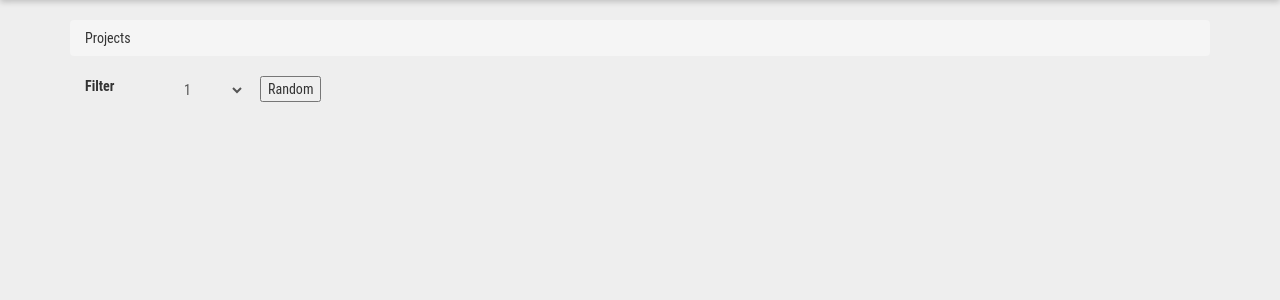
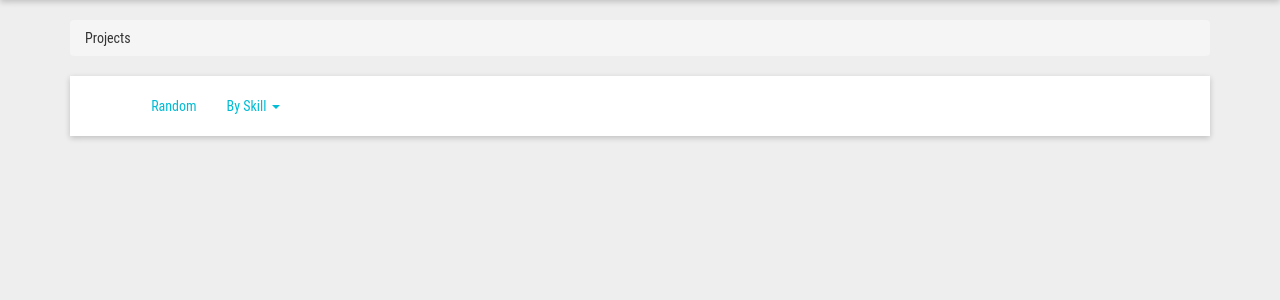
Before and after one commit to maticrivo/hackathing, a Flask app: template app/templates/projects.html in a window 1280 px wide. Shown: the part 120-420 px from the top of the page. Run offline with Flask 2, Linux system fonts and the light colour scheme; the template is opened without the code that fills it: most values are stand-ins (such as "Sample title", 1, 10 or a date in 2020); style sheets or scripts are compiled from the project's sources; parts of the project's set-up code (start-up, migrations or seed data) failed here and were passed over; some libraries are stand-ins or nearby versions.

Commit message:
Added filters

```diff
--- a/app/jinja.py
+++ b/app/jinja.py
@@ -4,5 +4,9 @@ import hashlib
 def md5(txt):
     return hashlib.md5(txt).hexdigest()
 
+def prefix(list, prefix):
+    return map(lambda x: prefix+str(x), list)
+
 def setup_jinja(app):
     app.jinja_env.filters['md5'] = md5
+    app.jinja_env.filters['prefix'] = prefix
--- a/app/models.py
+++ b/app/models.py
@@ -51,6 +51,10 @@ class Skills(DatabaseModel):
     @classmethod
     def by_id(cls, id):
         return cls.get(cls.id == id)
+
+    @classmethod
+    def get_all(cls):
+        return cls.select()
 
 class PersonsSkills(DatabaseModel):
     person = peewee.ForeignKeyField(Persons)
--- a/app/static/style.css
+++ b/app/static/style.css
@@ -16,7 +16,7 @@ a, a:hover, .navbar .navbar-nav>li>a, .navbar .navbar-nav>li>a:hover {
 .navbar {
     margin-bottom: 0;
 }
-.navbar ~ .navbar {
+.navbar.navbar-secondary {
     background: #ffffff;
     color: #009688;
     box-shadow: 0 2px 6px rgba(0,0,0,0.2);
@@ -128,6 +128,7 @@ h5 {
 }
 .flipper {
 	transition: 0.3s;
+	transition-delay: 0.5s;
 	transform-style: preserve-3d;
 	position: absolute;
 	top: 0;
@@ -162,3 +163,7 @@ h5 {
 #project .panel-heading a {
     color: white;
 }
+
+.dropdown-menu li{
+    text-transform: capitalize;
+}
--- a/app/templates/base.html
+++ b/app/templates/base.html
@@ -33,7 +33,7 @@
         </div>
       </div>
     </div>
-    <div class="navbar">
+    <div class="navbar navbar-secondary">
       <div class="navbar-header">
           <button type="button" class="navbar-toggle" data-toggle="collapse" data-target=".navbar-responsive-collapse">
               <span class="icon-bar"></span>
--- a/app/templates/projects.html
+++ b/app/templates/projects.html
@@ -4,41 +4,55 @@
 
 {{ m.breadcrumbs(['Projects']) }}
 
-<div class="form-group">
-    <label class="col-lg-1 control-label">Filter</label>
-    <div class="col-lg-1">
-        <select class="form-control">
-            <option>1</option>
-            <option>2</option>
-            <option>3</option>
-            <option>4</option>
-            <option>5</option>
-        </select>
+<div class="navbar navbar-secondary">
+    <div class="navbar-header">
+        <button type="button" class="navbar-toggle" data-toggle="collapse" data-target=".navbar-responsive-collapse">
+            <span class="icon-bar"></span>
+            <span class="icon-bar"></span>
+            <span class="icon-bar"></span>
+        </button>
+        <a class="navbar-brand" href="javascript:void(0)">Fliter</a>
+    </div>
+    <div class="navbar-collapse collapse navbar-responsive-collapse">
+        <ul class="nav navbar-nav">
+            <li><a href="javascript:void(0)" class="sort" data-sort="random">Random</a></li>
+            <li class="dropdown">
+                <a href="bootstrap-elements.html" data-target="#" class="dropdown-toggle" data-toggle="dropdown">By Skill <b class="caret"></b></a>
+                <ul class="dropdown-menu">
+                  <li><a href="javascript:void(0)" class="filter" data-filter="all">All</a></li>
+                  {% for data in ctx.skills %}
+                  <li><a href="javascript:void(0)" class="filter" data-filter=".skill_{{ data.id }}">{{ data.title }}</a></li>
+                  {% endfor %}
+                </ul>
+            </li>
+        </ul>
     </div>
 </div>
-
-<button class="sort" data-sort="random">Random</button>
 
 <div id="projects">
   {% set colors = ['#ec407a', '#ab47bc', '#26c6da', '#ffca28', '#29b6f6', '#e84e40', '#5c6bc0', '#ff7043', '#9ccc65'] %}
   {% set icons = ['mdi-action-face-unlock', 'mdi-action-find-in-page', 'mdi-action-polymer', 'mdi-action-settings-remote', 'mdi-action-view-quilt', 'mdi-communication-ring-volume'] %}
-  {% for data in ctx %}
+  {% for data in ctx.projects %}
     {% set color = colors[loop.index%colors|length] %}
     {% set icon = icons[loop.index%icons|length] %}
-    <div class="project flip-container mix hackathing-{{ data.idea.hackathing_id }}" data-myorder="{{ loop.index }}">
+
+    {% set skills_classname = data.skills|map(attribute='id')|list|prefix('skill_')|join(' ') %}
+    {% set classname = 'project flip-container mix hackathing-'~data.project.hackathing_id+' '+skills_classname %}
+
+    <div class="{{ classname }}" data-myorder="{{ loop.index }}">
       <div class="flipper">
         <div class="panel front" style="background-color: {{ color }}">
           <div class="panel-body">
             <icon class="{{ icon }}"></icon>
-            <title>{{ data.idea.title }}</title>
+            <title>{{ data.project.title }}</title>
           </div>
         </div>
         <div class="panel back">
           <div class="panel-body">
-            <h3>{{ data.idea.title }}</h3>
-            <p>{{ data.idea.description }}</p>
-            <pitcher>Pitched by {{ data.idea.pitcher.user }}</pitcher>
-            <a href="/projects/{{ data.idea.id }}" class="btn btn-primary btn-xs">more info</a>
+            <h3>{{ data.project.title }}</h3>
+            <p>{{ data.project.description }}</p>
+            <pitcher>Pitched by {{ data.project.pitcher.user }}</pitcher>
+            <a href="/projects/{{ data.project.id }}" class="btn btn-primary btn-xs">more info</a>
           </div>
         </div>
       </div>
```
Also changed, not shown: app/views.py (+8 -11 lines).
